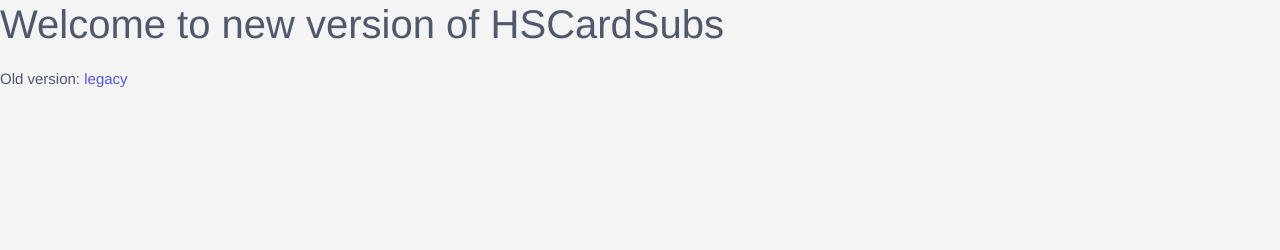
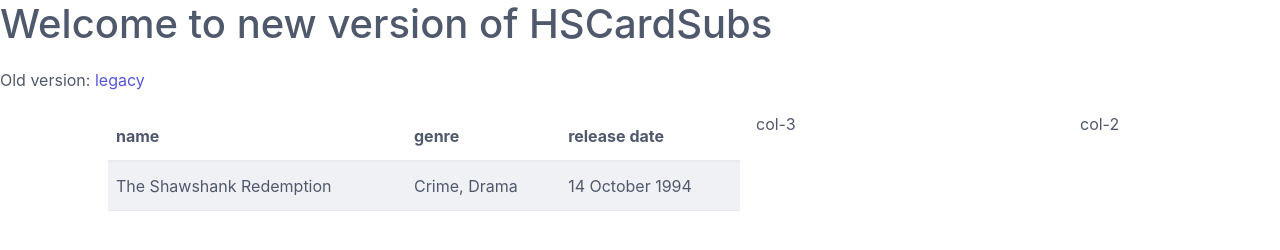
Before and after one commit to Jonius7/HSCardSubs, a plain HTML site: page index.html in a window 1280 px wide. Drawn offline with Linux system fonts and the light colour scheme; files that its build step writes are made by us from their sources.

Commit message:
Push new table

```diff
--- a/index.html
+++ b/index.html
@@ -12,6 +12,31 @@
     </head>
     <body>
         <h1>Welcome to new version of HSCardSubs</h1>
-        <p>Old version: <a href=".legacy/index.html">legacy</a></p>
+        <p>Old version: <a href="legacy/index.html">legacy</a></p>
+        <div class="columns">
+            <div class="column col-1"></div>
+            <div class="column col-6">
+                <table class="table table-striped table-hover">
+                    <thead>
+                        <tr>
+                        <th>name</th>
+                        <th>genre</th>
+                        <th>release date</th>
+                        </tr>
+                    </thead>
+                    <tbody>
+                        <tr class="active">
+                        <td>The Shawshank Redemption</td>
+                        <td>Crime, Drama</td>
+                        <td>14 October 1994</td>
+                        </tr>
+                    </tbody>
+                </table>
+            </div>
+            <div class="column col-3">col-3</div>
+            <div class="column col-2">col-2</div>
+
+        </div>
+
     </body>
 </html>
```
Also changed, not shown: .legacy/css/main.css (renamed from -legacy/css/main.css), .legacy/css/reset.css (renamed from -legacy/css/reset.css), .legacy/index.html (renamed from -legacy/index.html), .legacy/js/jquery-3.2.1.js (renamed from -legacy/js/jquery-3.2.1.js), .legacy/js/jquery-3.2.1.min.js (renamed from -legacy/js/jquery-3.2.1.min.js), .legacy/js/main.js (renamed from -legacy/js/main.js).
